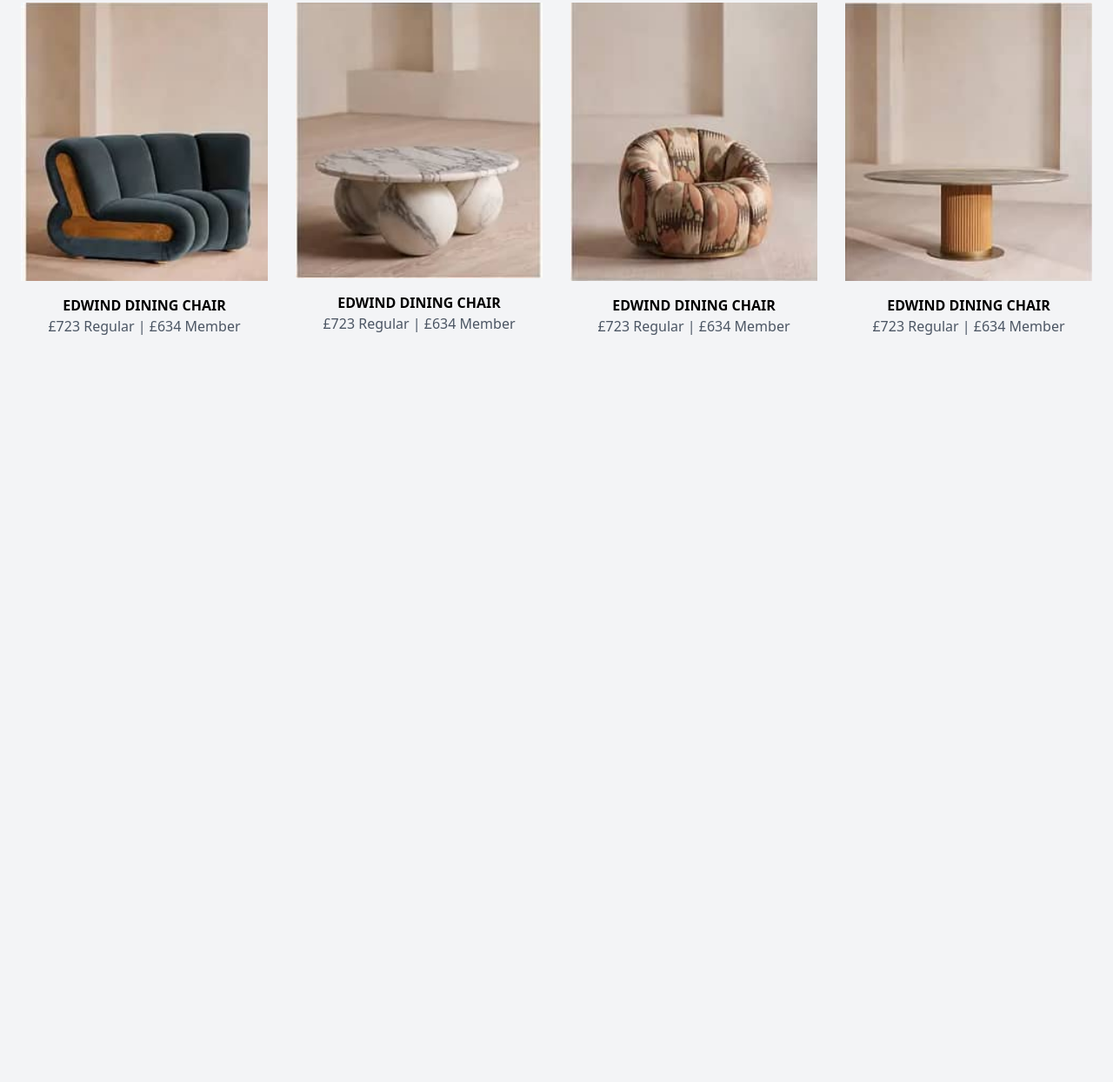
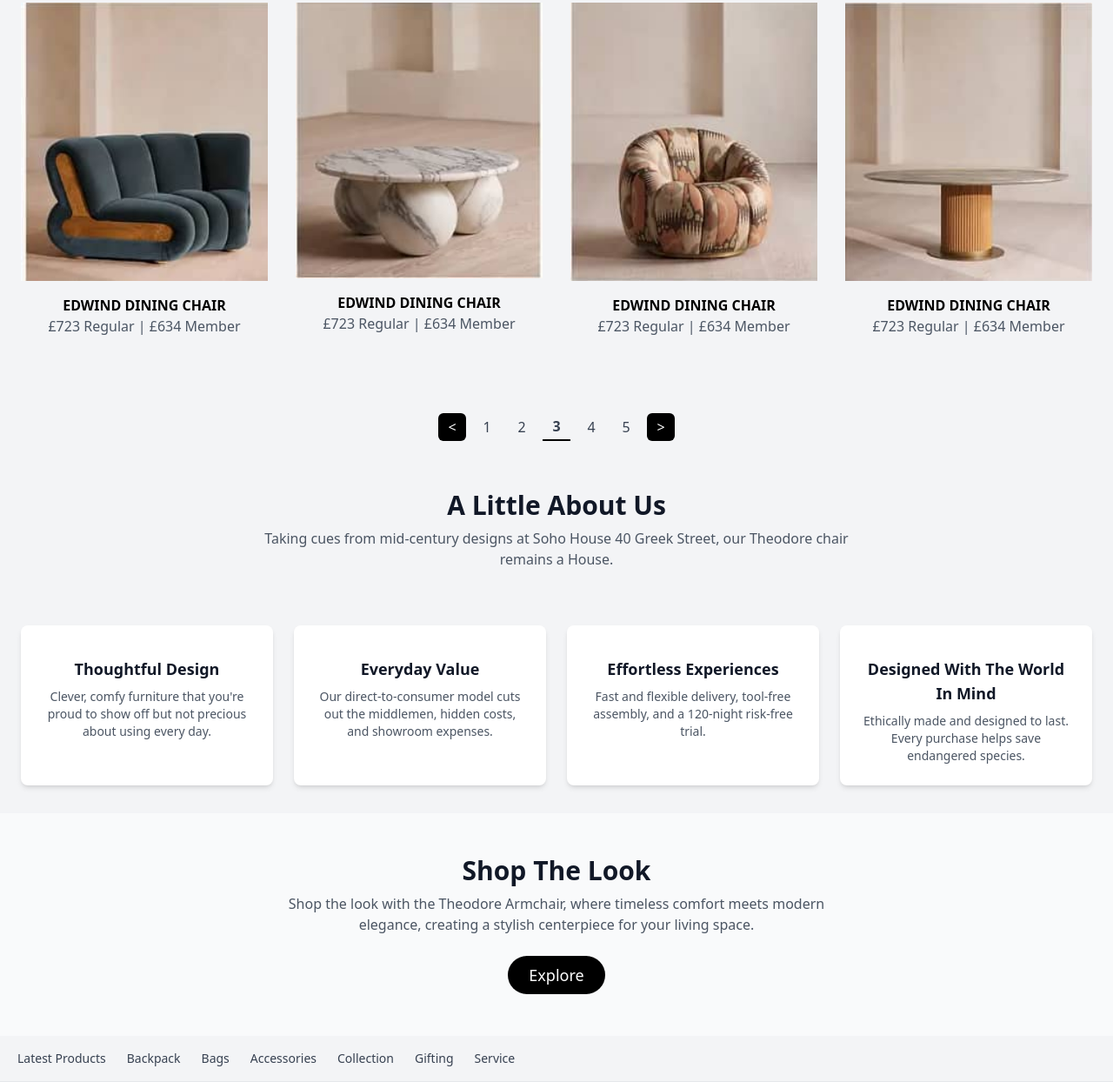
Before and after one commit to joeyovey/product-furniture-list-page, a website: page index.html in a window 1280 px wide. Shown: the part 1633-2877 px from the top of the page at 87% size. Before the commit the page ends 2084 px from the top, so only its background shows below. Drawn offline with nearby package versions, Linux system fonts and the light colour scheme.

Commit message:
Updated the styling and sections

```diff
--- a/index.html
+++ b/index.html
@@ -104,14 +104,14 @@
     </div>
     </section>
 
-<!-- Navbar with dropdowns and Sort By -->
+    <!-- Navbar with dropdowns-->
     <section class="py-8 px-6">
     <div class="container mx-auto flex items-center justify-between">
         <!-- Left Side: Dropdowns for Category, Color, and Price -->
         <div class="flex space-x-6">
             <!-- Category Dropdown -->
             <div class="relative">
-              <select class="px-4 py-2 border border-gray-300 rounded-md text-gray-600">
+                <select class="px-4 py-2 border rounded-md text-gray-600">
                     <option>Category</option>
                     <option>Furniture</option>
                     <option>Accessories</option>
@@ -218,6 +218,91 @@
     </div>
     </section>
 
+    <!-- Pagination -->
+    <div class="flex justify-center items-center space-x-2 py-6">
+        <button class="w-8 h-8 bg-black text-white rounded-md flex items-center justify-center">
+            &lt;
+        </button>
+        <button class="w-8 h-8 text-gray-700">1</button>
+        <button class="w-8 h-8 text-gray-700">2</button>
+        <button class="w-8 h-8 text-gray-700 border-b-2 border-black font-bold">3</button>
+        <button class="w-8 h-8 text-gray-700">4</button>
+        <button class="w-8 h-8 text-gray-700">5</button>
+        <button class="w-8 h-8 bg-black text-white rounded-md flex items-center justify-center">
+            &gt;
+        </button>
+    </div>
+
+    <!-- About Us Section -->
+    <section class="text-center py-8 px-6">
+        <h2 class="text-3xl font-bold text-gray-900">A Little About Us</h2>
+        <p class="text-gray-600 mt-2 max-w-2xl mx-auto">
+            Taking cues from mid-century designs at Soho House 40 Greek Street, our Theodore chair remains a House.
+        </p>
+    </section>
+
+    <!-- Features Grid -->
+    <section class="container mx-auto px-6 py-8">
+        <div class="grid grid-cols-1 sm:grid-cols-2 md:grid-cols-4 gap-6">
+            <!-- Feature 1 -->
+            <div class="bg-white p-6 shadow-md rounded-lg text-center">
+                <!-- <div class="text-2xl">🛋️</div> -->
+                <h3 class="font-semibold text-lg text-gray-900 mt-3">Thoughtful Design</h3>
+                <p class="text-gray-600 text-sm mt-2">
+                    Clever, comfy furniture that you're proud to show off but not precious about using every day.
+                </p>
+            </div>
+            <!-- Feature 2 -->
+            <div class="bg-white p-6 shadow-md rounded-lg text-center">
+                <!-- <div class="text-2xl">⏳</div> -->
+                <h3 class="font-semibold text-lg text-gray-900 mt-3">Everyday Value</h3>
+                <p class="text-gray-600 text-sm mt-2">
+                    Our direct-to-consumer model cuts out the middlemen, hidden costs, and showroom expenses.
+                </p>
+            </div>
+            <!-- Feature 3 -->
+            <div class="bg-white p-6 shadow-md rounded-lg text-center">
+                <!-- <div class="text-2xl">🚛</div> -->
+                <h3 class="font-semibold text-lg text-gray-900 mt-3">Effortless Experiences</h3>
+                <p class="text-gray-600 text-sm mt-2">
+                    Fast and flexible delivery, tool-free assembly, and a 120-night risk-free trial.
+                </p>
+            </div>
+            <!-- Feature 4 -->
+            <div class="bg-white p-6 shadow-md rounded-lg text-center">
+                <!-- <div class="text-2xl">🌍</div> -->
+                <h3 class="font-semibold text-lg text-gray-900 mt-3">Designed With The World In Mind</h3>
+                <p class="text-gray-600 text-sm mt-2">
+                    Ethically made and designed to last. Every purchase helps save endangered species.
+                </p>
+            </div>
+        </div>
+    </section>
+
+
+        <!-- Shop The Look Section -->
+        <section class="bg-gray-50 text-center py-12 px-6">
+            <h2 class="text-3xl font-bold text-gray-900">Shop The Look</h2>
+            <p class="text-gray-600 mt-2 max-w-2xl mx-auto">
+                Shop the look with the Theodore Armchair, where timeless comfort meets modern elegance,
+                creating a stylish centerpiece for your living space.
+            </p>
+            <button class="mt-6 px-6 py-2 bg-black text-white text-lg rounded-full">
+                Explore
+            </button>
+        </section>
+
+    <!-- Navigation Links -->
+    <section class="flex px-5 space-x-6 py-4 border-b">
+        <a href="#" class="text-gray-700 hover:text-black text-sm">Latest Products</a>
+        <a href="#" class="text-gray-700 hover:text-black text-sm">Backpack</a>
+        <a href="#" class="text-gray-700 hover:text-black text-sm">Bags</a>
+        <a href="#" class="text-gray-700 hover:text-black text-sm">Accessories</a>
+        <a href="#" class="text-gray-700 hover:text-black text-sm">Collection</a>
+        <a href="#" class="text-gray-700 hover:text-black text-sm">Gifting</a>
+        <a href="#" class="text-gray-700 hover:text-black text-sm">Service</a>
+    </section>
+
 
 </body>
 </html>
```
Lines whose indentation alone changed are shown as unchanged.
